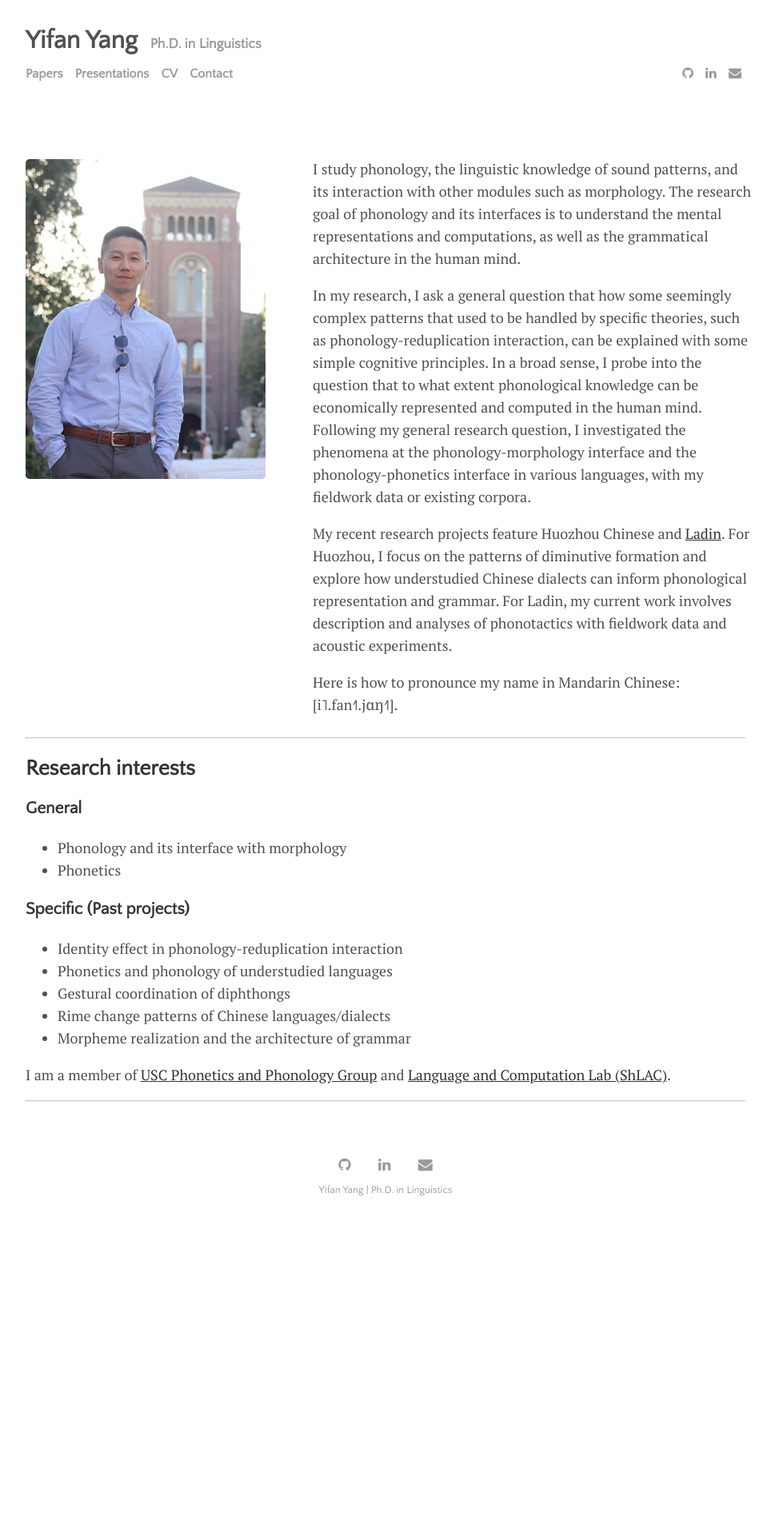
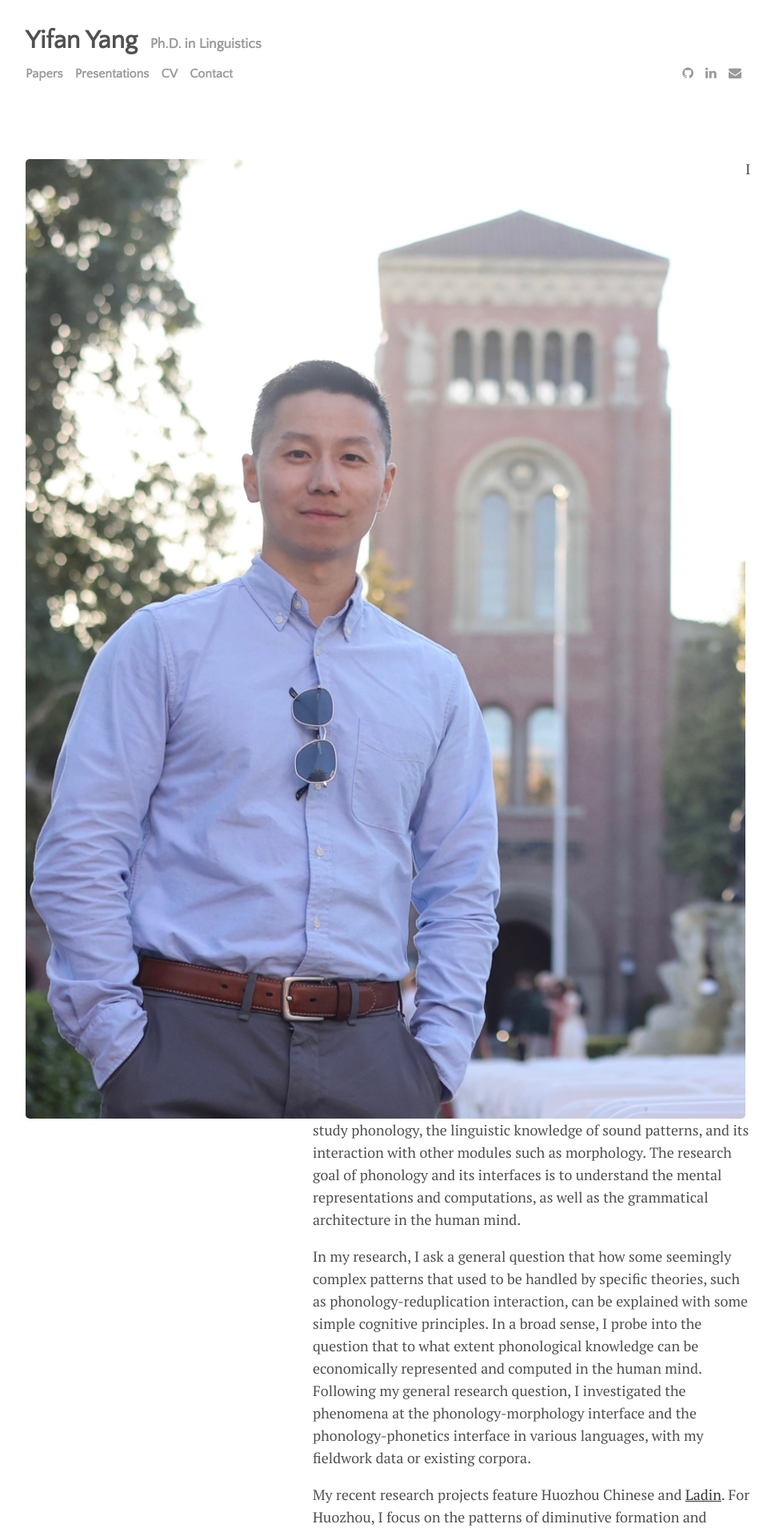
Before and after one commit to yifanyang08/yifanyang08.github.io, a Jekyll site: the page built from index.html, in a window 1280 px wide. Shown: the top 1916 px of the page at 80% size, without its empty margins (158-1127 px from the left). Built offline with Jekyll 4.4.1, drawn with Linux system fonts in a browser that asks for light colours; the list of posts is cut into pages by our own code; before the commit the page ends 1534 px from its top, so only the background shows below that.

Commit message:
Update home.html

```diff
--- a/_layouts/home.html
+++ b/_layouts/home.html
@@ -3,8 +3,8 @@ layout: default
 ---
 
 <div class='container2'>
-  <div>
-    <img src="assets/img/pic-01.jpg" class = 'imgDetails2'>
+  <div class="img fit">
+    <img src="assets/img/pic-02.jpg" class = 'imgDetails2'>
   </div>
 
   <div style = 'margin-left:350px;'>
@@ -62,6 +62,8 @@ layout: default
   <p>I am a member of <a href="https://sites.google.com/view/uscphongroup/home">USC Phonetics and Phonology Group</a>
   	and <a href="https://dornsife.usc.edu/labs/shlac/">Language and Computation Lab (ShLAC)</a>. <br /></p>
 
+<br>
+
 <!--      <a href="https://orcid.org/0000-0003-0479-9713"> <i class="fa-brands fa-orcid"></i> </a>
       <a href="https://www.researchgate.net/profile/Yifan_Yang35"> <i class="fa-brands fa-researchgate"></i> </a>
 -->
```
